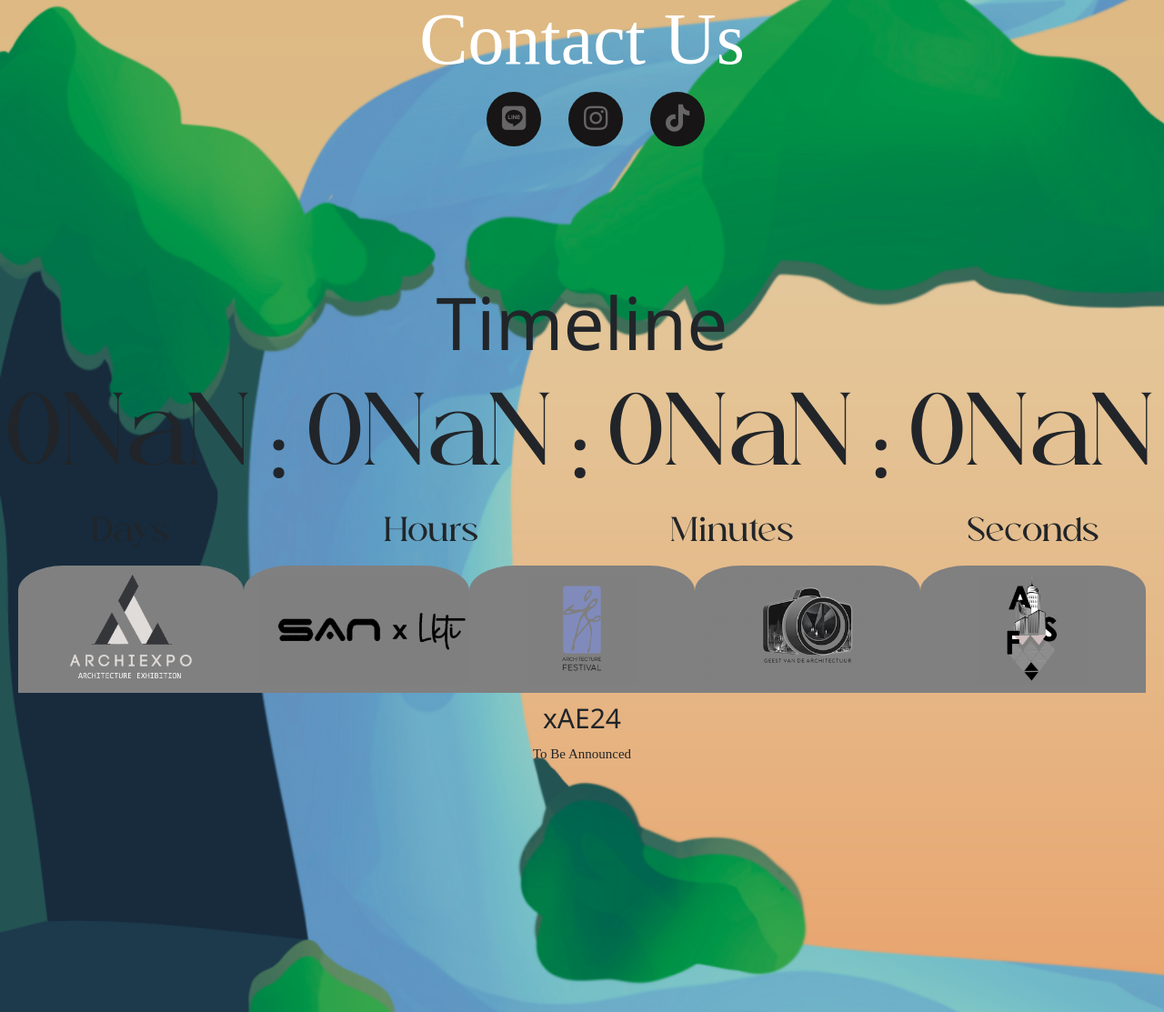
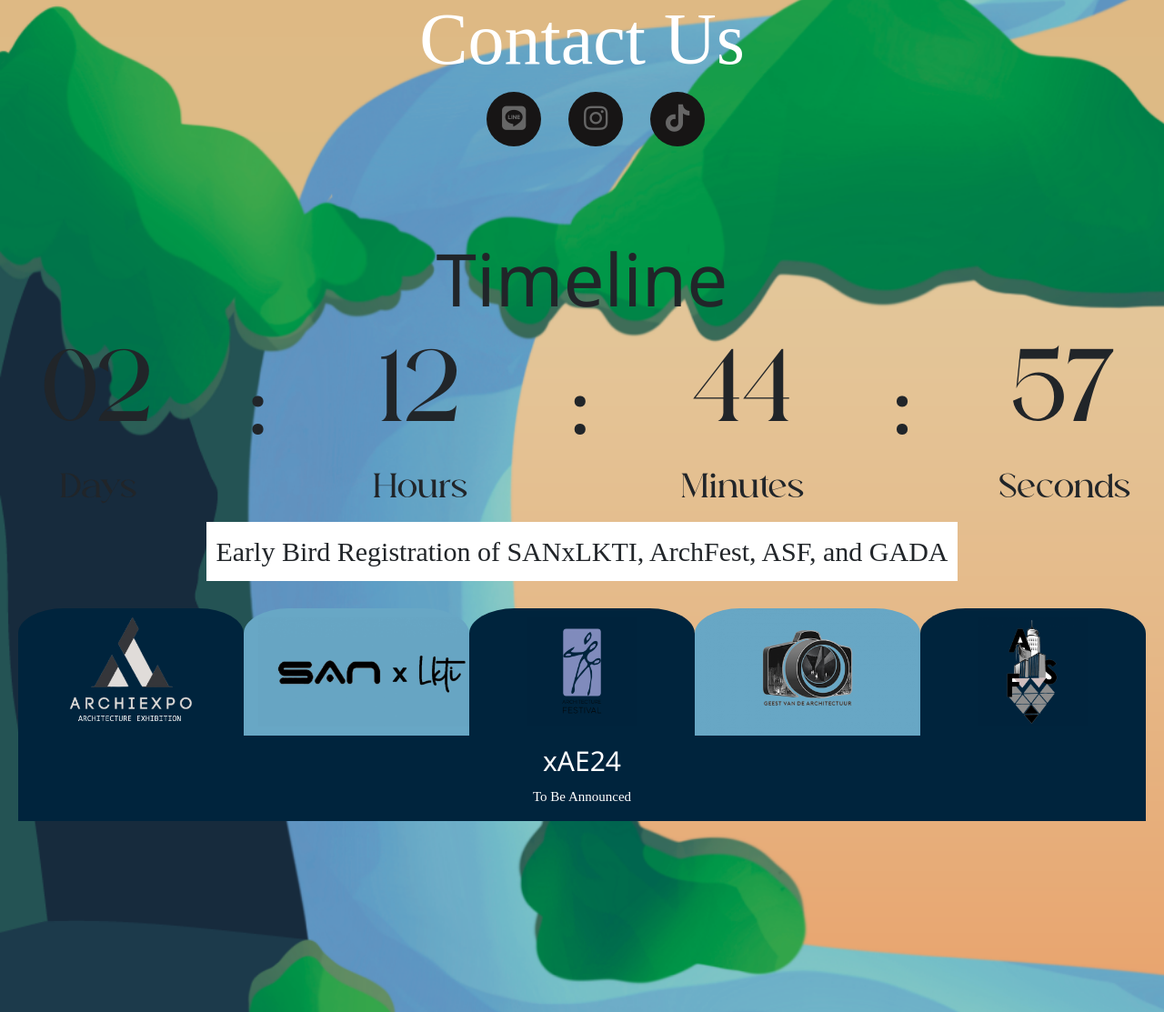
Before and after one commit to IT-ArchiExpo-2024/AE24, a PHP site: page /index.php in a window 1280 px wide. Shown: the part 1863-2976 px from the top of the page at 91% size. Run offline with PHP 8.4, Linux system fonts and the light colour scheme; some web fonts are replaced.

Commit message:
nguli
tinggal timeline each event

```diff
--- a/timeline.php
+++ b/timeline.php
@@ -17,16 +17,21 @@
         class Detos {
             constructor() {
                 // list tanggalnya timeline
-                this.datess = ["Jan 10, 2024 23:59:59", "Jan 13, 2024 22:47:59", "Jan 15, 2024 23:59:59"];
+                this.datess = ["Jan 19, 2024 0:00:00", "Jan 23, 2024 0:00:00", "Jan 31, 2024 0:00:00", "Feb 1, 2024 0:00:00", "Feb 28, 2024 0:00:00", "Feb 29, 2024 0:00:00", "Mar 3, 2024 0:00:00", "Mar 7, 2024 0:00:00", "Mar 8, 2024 0:00:00", "Mar 12, 2024 0:00:00", "Mar 15, 2024 0:00:00", "Mar 19, 2024 0:00:00", "Mar 21, 2024 0:00:00", "Mar 23, 2024 0:00:00", "Mar 30, 2024 0:00:00", "Apr 5, 2024 0:00:00", "Apr 8, 2024 0:00:00", "May 3, 2024 0:00:00", "May 17, 2024 0:00:00", "May 18, 2024 0:00:00", "May 19, 2024 0:00:00"];
+                this.eventss = ["Early Bird Registration of SANxLKTI, ArchFest, ASF, and GADA", "Abstract Online Submission of SANxLKTI", "Early Bird Registration Closing of SANxLKTI, ArchFest, ASF, and GADA", "Normal Registration of SANxLKTI, ArchFest, ASF, and GADA", "Normal Registration Closing and Abstract Online Submission Closing of SANxLKTI ", "Normal Registration Closing of 17th ArchFest and GADA", "Normal Architectural Sketch Fair Registration Closing", "Abstract Round Passing Announcement of SANxLKTI", "Full Paper Online Submission of SANxLKTI and Close Assessment  17th ArchFest", "Top 15 Announcement 17th Architecture Festival", "Top 5  Announcement 17th ArchFest and Closed Assessment GADA 2024", "Top 20 Announcement Geest Van De Architectuur 2024", "Top 5 Announcement Geest Van De Architectuur 2024", "Final Presentation 17th Architecture Festival", "Final Presentation GADA 2024 and Full Paper Online Submission Closing of SANxLKTI", "Top 3 Announcement Geest Van De Architectuur 2024", "Top 5 Announcement of SANxLKTI", "Final Presentation of SANxLKTI", "Winner Announcement of SANxLKTI and 17th ArchFest", "Winner Announcement of SANxLKTI and 17th ArchFest", "Winner Announcement of SANxLKTI and 17th ArchFest"];
             }
             latest() {
                 return this.datess[counter];
+            }
+            latest_event() {
+                return this.eventss[counter];
             }
         }
         function setDate(dateString){
             // Jan 5, 2024 15:37:25
             // Set the date we're counting down to
             var countDownDate = new Date(dateString.latest()).getTime();
+            document.getElementById("eventss").innerHTML = dateString.latest_event();
             // Update the count down every 1 second
             var x = setInterval(function() {
 
@@ -42,6 +47,7 @@
                     // document.getElementsByClassName("day").innerHTML = "EXPIRED";
                     counter++;
                     countDownDate = new Date(dateString.latest()).getTime();
+                    document.getElementById("eventss").innerHTML = dateString.latest_event();
                 }
 
                 // Time calculations for days, hours, minutes and seconds
@@ -113,6 +119,29 @@
             display: flex;
             justify-content: center;
         }
+        .event_placeholder{
+            display: flex;
+            justify-content: center;
+            align-items: center;
+            margin-bottom: 30px;
+        }
+        #eventss{
+            font-size: 30px;
+            margin: 10px 10px;
+        }
+        .bgbgbg{
+            background-color: white;
+            display: flex;
+            justify-content: center;
+            align-self: center;
+        }
+        .biru_gelap{
+            background-color: #00243D;
+            color: white;
+        }
+        .biru_muda{
+            background-color: #68A7C5;
+        }
         @media screen and (max-width: 991.9px) {
             .w3-bar *{
                 height: 80px;
@@ -183,6 +212,12 @@
             </span>
         </div>
 
+        <div class="event_placeholder">
+            <div class="bgbgbg">
+                <p id="eventss">testo</p>
+            </div>
+        </div>
+
         <script>
             dettt = new Detos();
             setDate(dettt);
@@ -199,39 +234,39 @@
         </script>
 
             <div class="w3-bar">
-            <button class="w3-bar-item w3-button" onclick="openCity('xAE24')">
+            <button class="w3-bar-item w3-button biru_gelap" onclick="openCity('xAE24')">
                 <img class="smol_logo" src="assets/logo/LOGO ARCHIEXPO.png" alt=""></button>
-            <button class="w3-bar-item w3-button" onclick="openCity('xLKTI')">
+            <button class="w3-bar-item w3-button biru_muda" onclick="openCity('xLKTI')">
                 <img class="smol_logo" src="assets/logo/LOGO SANXLKTI.png" alt=""></button>
-            <button class="w3-bar-item w3-button" onclick="openCity('xFEST')">
+            <button class="w3-bar-item w3-button biru_gelap" onclick="openCity('xFEST')">
                 <img class="smol_logo" src="assets/logo/LOGO ARCHFEST.png" alt=""></button>
-            <button class="w3-bar-item w3-button" onclick="openCity('xGADA')">
+            <button class="w3-bar-item w3-button biru_muda" onclick="openCity('xGADA')">
                 <img class="smol_logo" style="transform: scale(2, 2);" src="assets/logo/LOGO GADA.png" alt=""></button>
-            <button class="w3-bar-item w3-button" onclick="openCity('xASF')">
+            <button class="w3-bar-item w3-button biru_gelap" onclick="openCity('xASF')">
                 <img class="smol_logo" src="assets/logo/LOGO ASF.png" alt=""></button>
             </div>
 
-            <div id="xAE24" class="city">
+            <div id="xAE24" class="city biru_gelap">
             <h2>xAE24</h2>
             <p>To Be Announced</p>
             </div>
 
-            <div id="xLKTI" class="city" style="display:none">
+            <div id="xLKTI" class="city biru_muda" style="display:none">
             <h2>xLKTI</h2>
             <p>To Be Announced</p>
             </div>
 
-            <div id="xFEST" class="city" style="display:none">
+            <div id="xFEST" class="city biru_gelap" style="display:none">
             <h2>xFEST</h2>
             <p>To Be Announced</p>
             </div>
 
-            <div id="xGADA" class="city" style="display:none">
+            <div id="xGADA" class="city biru_muda" style="display:none">
             <h2>xGADA</h2>
             <p>To Be Announced</p>
             </div>
 
-            <div id="xASF" class="city" style="display:none">
+            <div id="xASF" class="city biru_gelap" style="display:none">
             <h2>xASF</h2>
             <p>To Be Announced</p>
             </div>
```
